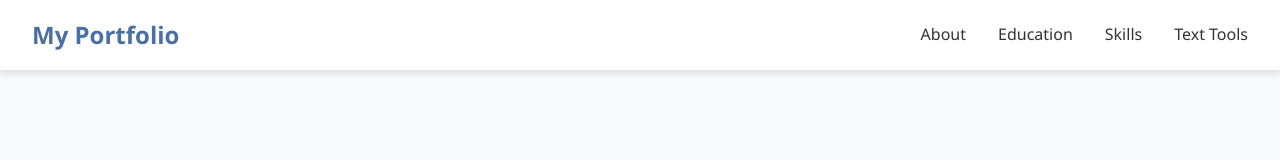
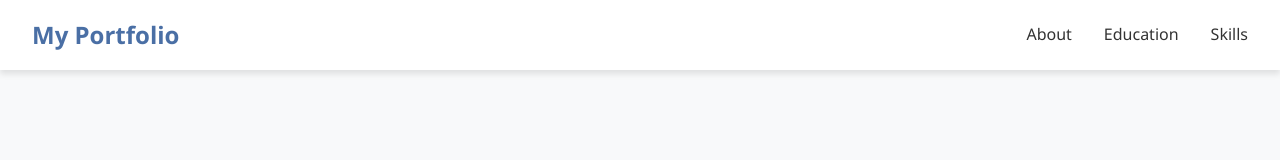
Before and after one commit to Adithya2685-git/Adithya2685-git.github.io, a plain HTML site: page index.html in a window 1280 px wide. Shown: the top 160 px of the page. Drawn offline with Linux system fonts and the light colour scheme.

Commit message:
Update index.html

```diff
--- a/index.html
+++ b/index.html
@@ -17,7 +17,6 @@
                 <li><a href="#about">About</a></li>
                 <li><a href="#education">Education</a></li>
                 <li><a href="#skills">Skills</a></li>
-                <li><a href="#tools">Text Tools</a></li>
             </ul>
         </nav>
     </header>
```
